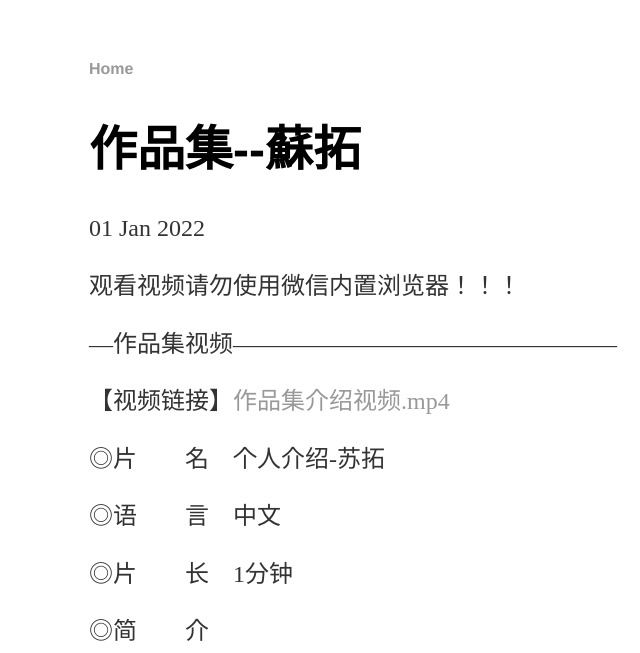
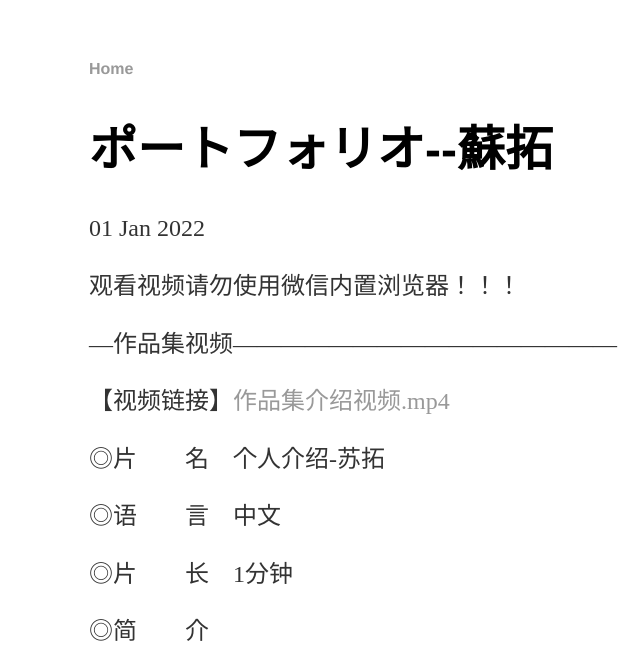
Before and after one commit to SotakuStudio/SotakuStudio.github.io, a Jekyll site: the page built from _posts/2022-01-01-japanese.md, in a window 1280 px wide. Shown: the top 653 px of the page, without its empty margins (103-743 px from the left). Built offline with Jekyll 4.4.1, drawn with Linux system fonts in a browser that asks for light colours; grey boxes are pictures that could not be loaded.

Commit message:
Update and rename 2022-01-01-PortfolioJapanese.md to 2022-01-01-japanese.md

```diff
--- a/_posts/2022-01-01-PortfolioJapanese.md
+++ b/_posts/2022-01-01-japanese.md
@@ -1,6 +1,6 @@
 ---
 layout: post
-title: "作品集--蘇拓"
+title: "ポートフォリオ--蘇拓"
 date: 2022-01-01
 ---
 观看视频请勿使用微信内置浏览器！！！
```
